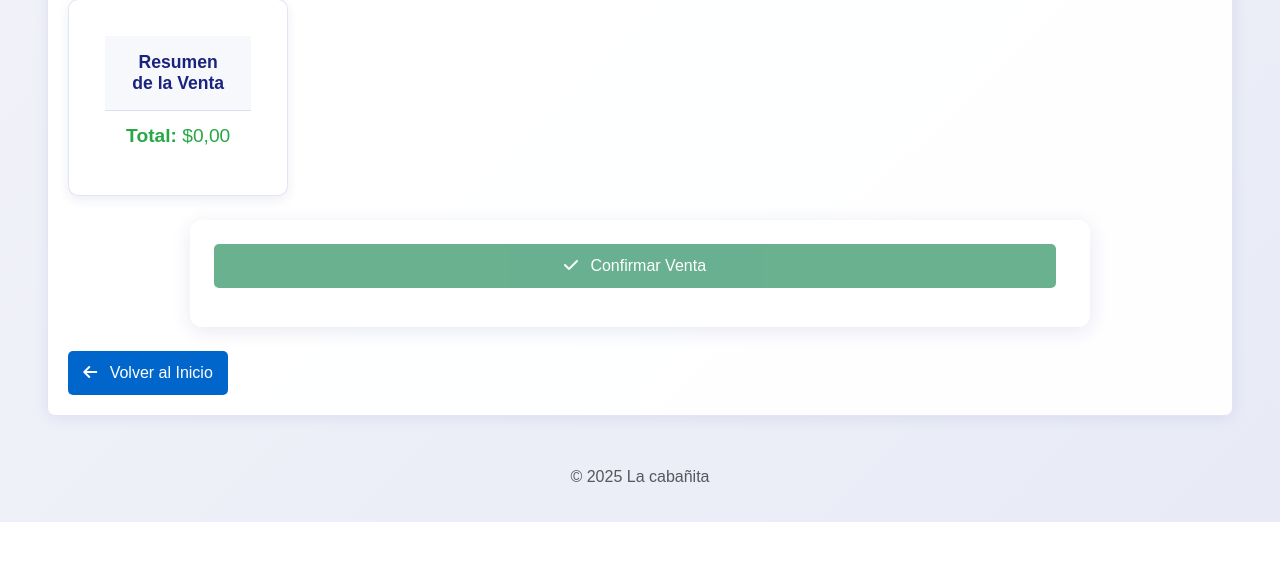
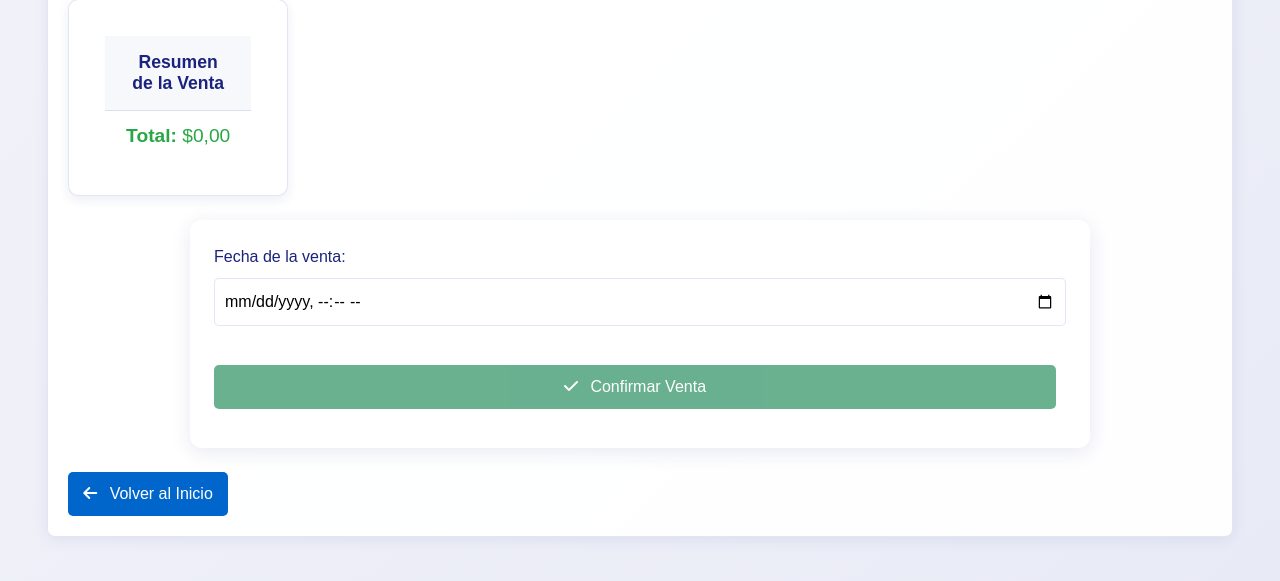
Before and after one commit to santiagosit/ProyectoWeb, a Django app: page /ventas/registrar/ in a window 1280 px wide. Shown: the part 865-1446 px from the top of the page. Before the commit the page ends 1387 px from the top, so only its background shows below. Run offline with Django 5.2, Linux system fonts and the light colour scheme; a user stored in the database is signed in; data comes from the database, SQL or seed files in the repository; data that the repository does not hold is empty.

Commit message:
Cambios de fechas para ventas

```diff
--- a/app_finanzas/models.py
+++ b/app_finanzas/models.py
@@ -3,7 +3,7 @@ from django.core.validators import DecimalValidator
 from decimal import Decimal
 from app_ventas.models import Venta
 from app_pedidos.models import Pedido
-
+from django.utils import timezone
 class Ingreso(models.Model):
     TIPO_CHOICES = [
         ('venta', 'Venta'),
@@ -12,7 +12,7 @@ class Ingreso(models.Model):
 
     venta = models.OneToOneField('app_ventas.Venta', on_delete=models.CASCADE, null=True, blank=True)
     monto = models.DecimalField(max_digits=10, decimal_places=2)
-    fecha = models.DateTimeField(auto_now_add=True)
+    fecha = models.DateTimeField("Fecha del ingreso", default=timezone.now)
     descripcion = models.TextField(blank=True, null=True)
     tipo = models.CharField(max_length=20, choices=TIPO_CHOICES, default='venta')
 
--- a/app_ventas/forms.py
+++ b/app_ventas/forms.py
@@ -8,6 +8,11 @@ VentaDetalleFormSet = forms.inlineformset_factory(
 
 
 class VentaForm(forms.ModelForm):
+    fecha = forms.DateTimeField(
+        label="Fecha de la venta",
+        input_formats=["%Y-%m-%dT%H:%M", "%Y-%m-%d %H:%M:%S", "%Y-%m-%d %H:%M"],
+        widget=forms.DateTimeInput(attrs={'type': 'datetime-local'})
+    )
     class Meta:
         model = Venta
-        fields = ['observaciones']
+        fields = ['fecha', 'observaciones']
--- a/app_ventas/models.py
+++ b/app_ventas/models.py
@@ -3,6 +3,7 @@ from django.db.models import Sum, F
 from decimal import Decimal
 from app_inventario.models import Producto
 from app_usuarios.models import Profile
+from django.utils import timezone
 
 class Venta(models.Model):
     ESTADO_CHOICES = [
@@ -25,6 +26,7 @@ class Venta(models.Model):
         null=True,
         blank=True
     )
+    fecha = models.DateTimeField("Fecha de la venta", default=timezone.now)
     fecha_creacion = models.DateTimeField(auto_now_add=True)
     fecha_modificacion = models.DateTimeField(auto_now=True)
     estado = models.CharField(max_length=20, choices=ESTADO_CHOICES, default='pendiente')
--- a/app_ventas/views.py
+++ b/app_ventas/views.py
@@ -118,6 +118,7 @@ def registrar_venta(request):
 
         productos = Producto.objects.filter(cantidad_stock__gt=0)
         productos_venta = request.session.get('productos_venta', [])  # Define productos_venta here
+        venta_form = VentaForm(request.POST or None)
 
         if request.method == 'POST':
             # Agregar producto
@@ -153,27 +154,30 @@ def registrar_venta(request):
                     messages.error(request, 'No hay productos en la venta')
                     return redirect('registrar_venta')
 
+                venta_form = VentaForm(request.POST)
+                if not venta_form.is_valid():
+                    messages.error(request, 'Corrija los errores del formulario.')
+                    return redirect('registrar_venta')
                 try:
                     with transaction.atomic():
                         total = Decimal(request.session.get('venta_total', '0'))
-
+                        fecha_venta = venta_form.cleaned_data['fecha']
                         # Crear la venta
                         venta = Venta.objects.create(
                             empleado=request.user.profile,
                             estado='pendiente',
-                            total=total
+                            total=total,
+                            fecha=fecha_venta,
+                            observaciones=venta_form.cleaned_data.get('observaciones', '')
                         )
-
                         # Crear los detalles (el modelo se encargará del stock)
                         for item in productos_venta:
                             producto = Producto.objects.get(id=item['producto_id'])
                             cantidad = int(item['cantidad'])
                             precio_unitario = Decimal(item['precio_unitario'])
-
                             # Verificar stock antes de crear el detalle
                             if producto.cantidad_stock < cantidad:
                                 raise ValueError(f'Stock insuficiente para {producto.nombre}')
-
                             VentaDetalle.objects.create(
                                 venta=venta,
                                 producto=producto,
@@ -181,20 +185,22 @@ def registrar_venta(request):
                                 precio_unitario=precio_unitario,
                                 precio_total=Decimal(item['subtotal'])
                             )
-
-                        # Completar venta
+                        # Forzar guardar la fecha personalizada
+                        venta.fecha = fecha_venta
+                        venta.save()
+                        # Completar venta y crear ingreso con la misma fecha
                         venta.completar_venta()
-
+                        if hasattr(venta, 'ingreso'):
+                            venta.ingreso.fecha = fecha_venta
+                            venta.ingreso.save()
                         # Limpiar sesión
                         request.session['productos_venta'] = []
                         request.session['venta_total'] = '0'
                         request.session.modified = True
-
                         messages.success(request, 'Venta registrada exitosamente')
                         if request.user.profile.rol == 'Empleado':
                             return redirect('detalle_venta', venta_id=venta.id)
                         return redirect('listar_ventas')
-
                 except Exception as e:
                     messages.error(request, f'Error al procesar la venta: {str(e)}')
                     return redirect('registrar_venta')
@@ -202,7 +208,8 @@ def registrar_venta(request):
         context = {
             'productos': productos,
             'productos_venta': productos_venta,
-            'total': Decimal(request.session.get('venta_total', '0'))
+            'total': Decimal(request.session.get('venta_total', '0')),
+            'venta_form': venta_form
         }
         return render(request, 'ventas/registrar_venta.html', context)
 
@@ -288,7 +295,7 @@ def detalle_venta(request, venta_id):
 
 @login_required
 def listar_ventas(request):
-    ventas = Venta.objects.all().order_by('-fecha_creacion')
+    ventas = Venta.objects.all().order_by('-fecha')
 
     # Filtros
     empleado_id = request.GET.get('empleado')
@@ -298,7 +305,7 @@ def listar_ventas(request):
     if empleado_id:
         ventas = ventas.filter(empleado_id=empleado_id)
     if fecha:
-        ventas = ventas.filter(fecha_creacion__date=fecha)
+        ventas = ventas.filter(fecha__date=fecha)
     if estado:
         ventas = ventas.filter(estado=estado)
 
@@ -417,10 +424,10 @@ def mis_ventas(request):
     # Get employee's sales
     ventas = Venta.objects.filter(
         empleado=request.user.profile
-    ).order_by('-fecha_creacion')
+    ).order_by('-fecha')
 
     # Calculate today's stats
-    ventas_hoy = ventas.filter(fecha_creacion__date=today)
+    ventas_hoy = ventas.filter(fecha__date=today)
     total_ventas_hoy = ventas_hoy.aggregate(
         total=Sum('total')
     )['total'] or 0
--- a/templates/ventas/detalle_venta.html
+++ b/templates/ventas/detalle_venta.html
@@ -10,7 +10,7 @@
         <div class="confirmation-content">
             <div class="event-details">
                 <p><strong>Empleado:</strong> {{ venta.empleado }}</p>
-                <p><strong>Fecha:</strong> {{ venta.fecha_creacion|date:"d/m/Y H:i" }}</p>
+                <p><strong>Fecha:</strong> {{ venta.fecha|date:"d/m/Y H:i" }}</p>
                 <p><strong>Estado:</strong> {{ venta.get_estado_display }}</p>
 
                 <div class="table-wrapper">
--- a/templates/ventas/detalle_venta_empleado.html
+++ b/templates/ventas/detalle_venta_empleado.html
@@ -11,7 +11,7 @@
 
         <div class="confirmation-content">
             <div class="event-details">
-                <p><strong>Fecha:</strong> {{ venta.fecha_creacion|date:"d/m/Y H:i" }}</p>
+                <p><strong>Fecha:</strong> {{ venta.fecha|date:"d/m/Y H:i" }}</p>
                 <p><strong>Estado:</strong>
                     <span class="badge {% if venta.estado == 'completada' %}badge-success{% else %}badge-warning{% endif %}">
                         {{ venta.get_estado_display }}
--- a/templates/ventas/listar_ventas.html
+++ b/templates/ventas/listar_ventas.html
@@ -88,7 +88,7 @@
             <tbody>
                 {% for venta in ventas %}
                 <tr>
-                    <td>{{ venta.fecha_creacion|date:"d/m/Y H:i" }}</td>
+                    <td>{{ venta.fecha|date:"d/m/Y H:i" }}</td>
                     <td>{{ venta.empleado.nombre_completo }}</td>
                     <td>
                         <span class="badge {% if venta.estado == 'completada' %}badge-success
--- a/templates/ventas/mis_ventas.html
+++ b/templates/ventas/mis_ventas.html
@@ -31,7 +31,7 @@
             <tbody>
                 {% for venta in ventas %}
                 <tr>
-                    <td>{{ venta.fecha_creacion|date:"d/m/Y H:i" }}</td>
+                    <td>{{ venta.fecha|date:"d/m/Y H:i" }}</td>
                     <td>${{ venta.total|floatformat:2 }}</td>
                     <td>
                         <span class="badge {% if venta.estado == 'completada' %}bg-success{% else %}bg-warning{% endif %}">
--- a/templates/ventas/registrar_venta.html
+++ b/templates/ventas/registrar_venta.html
@@ -103,7 +103,22 @@
     <div class="actions mt-4">
         <form method="post" class="form-confirmar">
             {% csrf_token %}
-            <button type="submit" name="confirmar_venta"
+            {% if venta_form.errors %}
+    <div class="alert alert-danger">
+        <ul>
+        {% for field, errors in venta_form.errors.items %}
+            {% for error in errors %}
+                <li>{{ field|capfirst }}: {{ error }}</li>
+            {% endfor %}
+        {% endfor %}
+        </ul>
+    </div>
+{% endif %}
+<div class="form-group">
+    <label for="id_fecha">Fecha de la venta:</label>
+    {{ venta_form.fecha }}
+</div>
+<button type="submit" name="confirmar_venta"
                     class="btn btn-success"
                     {% if not productos_venta %}disabled{% endif %}>
                 <i class="fas fa-check"></i> Confirmar Venta
--- a/templates/ventas/venta_confirm_delete.html
+++ b/templates/ventas/venta_confirm_delete.html
@@ -13,7 +13,7 @@
             <div class="event-details">
                 <p><strong>ID Venta:</strong> #{{ venta.id }}</p>
                 <p><strong>Empleado:</strong> {{ venta.empleado }}</p>
-                <p><strong>Fecha de creación:</strong> {{ venta.fecha_creacion|date:"d/m/Y H:i" }}</p>
+                <p><strong>Fecha de creación:</strong> {{ venta.fecha|date:"d/m/Y H:i" }}</p>
                 <p><strong>Estado:</strong> {{ venta.estado|title }}</p>
                 <p><strong>Total:</strong> ${{ venta.total|floatformat:2 }}</p>
                 <p><strong>Observaciones:</strong> {{ venta.observaciones|default:'-' }}</p>
```
